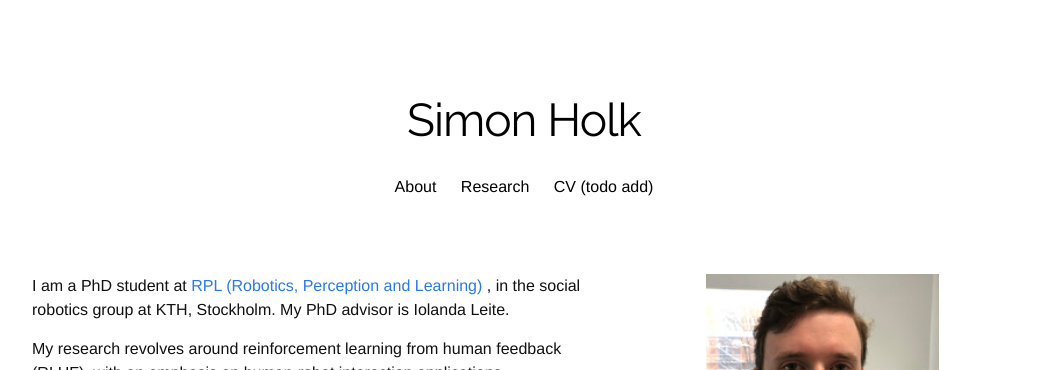
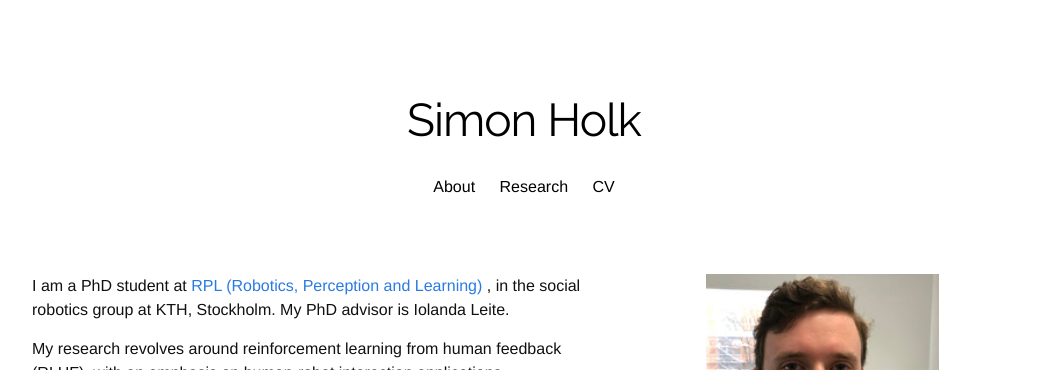
Before and after one commit to holken/holken.github.io, a Jekyll site: the page built from index.html, in a window 1280 px wide. Shown: the top 370 px of the page, without its empty margins (116-1163 px from the left). Built offline with Jekyll 4.4.1, drawn with Linux system fonts in a browser that asks for light colours; nearby versions of some CDN libraries; some web fonts are replaced; a style sheet for code colours, icons or effects is not loaded.

Commit message:
add cv link

```diff
--- a/_layouts/layout.html
+++ b/_layouts/layout.html
@@ -12,7 +12,7 @@
               <li><a class="page-link" href="{{site.github.url}}/">About</a>
              <li><a class="page-link" href="{{site.github.url}}/research">Research</a></li>
               <!-- <li><a class="page-link" href="{{site.github.url}}/talks"> Talks </a></li> -->
-              <li><a class="page-link" href="{{site.github.url}}"> CV (todo add)</a></li>
+              <li><a class="page-link" href="https://drive.google.com/file/d/19Ag9Gk-zVbcGHLnuzFZIFmw00jZkOcjA/view?usp=sharing"> CV </a></li>
           </ul>
         </section>
       </header>
@@ -35,7 +35,7 @@
                     <li><a href="{{site.github.url}}/"> About </a></li>
                     <li><a href="{{site.github.url}}/research"> Research</a></li>
                     <!-- <li><a href="{{site.github.url}}/talks"> Talks </a></li> -->
-                    <li><a href="{{site.github.url}}"> CV (todo add) </a></li>
+                    <li><a href="https://drive.google.com/file/d/19Ag9Gk-zVbcGHLnuzFZIFmw00jZkOcjA/view?usp=sharing"> CV </a></li>
                 </ul>
               </div>
             </nav>
```
Also changed, not shown: 4 other files.
